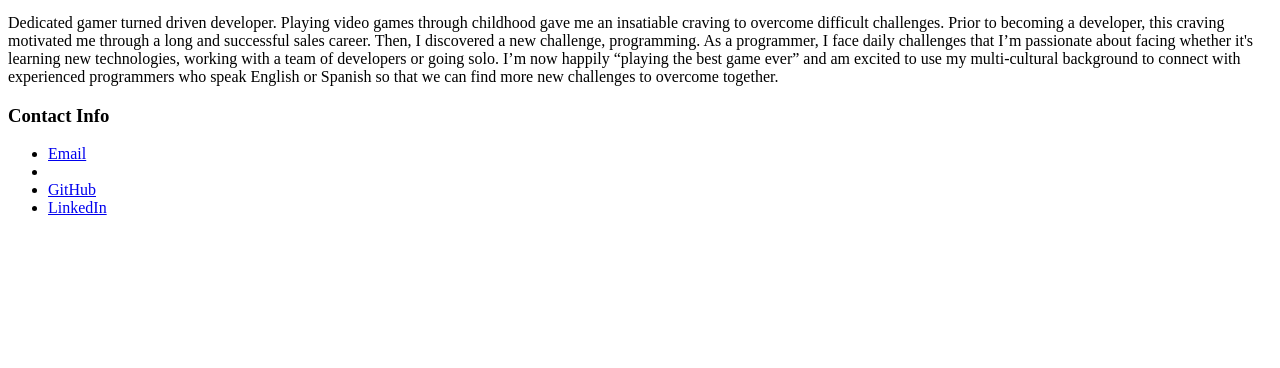
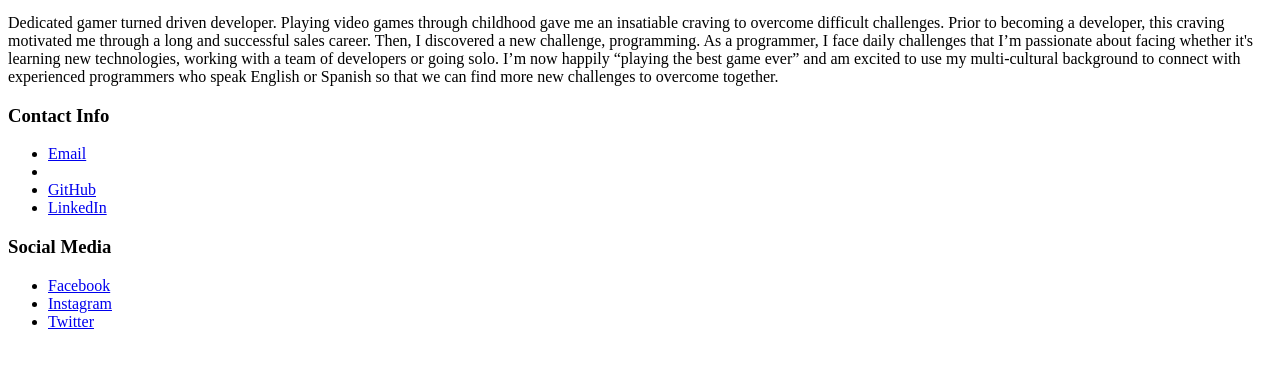
Before and after one commit to TheMartinUriarte/themartinuriarte.github.io, a plain HTML site: page index.html in a window 1280 px wide. Shown: the part 100-468 px from the top of the page. Drawn offline with Linux system fonts and the light colour scheme.

Commit message:
[WIP] Addition of social media section

```diff
--- a/index.html
+++ b/index.html
@@ -72,5 +72,17 @@
 
 					</div>
 
+					<div class="sitelinks-socialmedia">
+
+						<h3>Social Media</h3>
+
+						<ul>
+							<li><a href="#">Facebook</a></li>
+							<li><a href="#">Instagram</a></li>
+							<li><a href="#">Twitter</a></li>
+						</ul>
+
+					</div>
+
 </body>
 </html>
```
